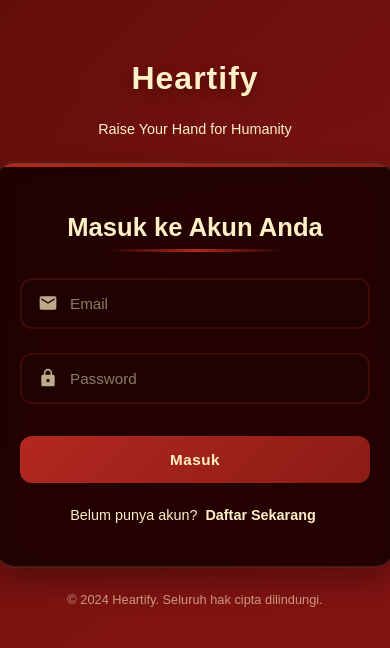
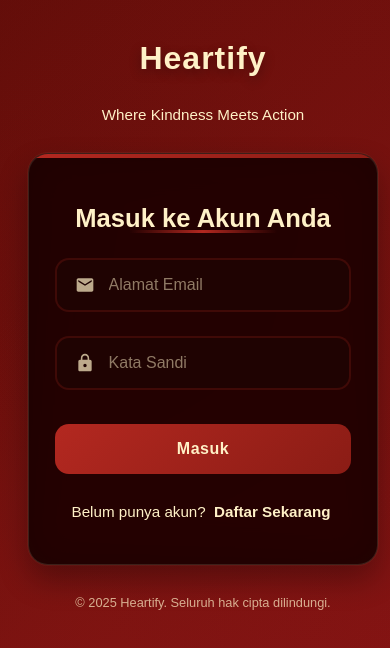
Before and after one commit to AdindaMuarriva/Heartify, a Next.js app: page /login in a window 390 px wide. Shown: the top 648 px of the page. Built offline with nearby package versions, Linux system fonts and the light colour scheme.

Commit message:
fix: css login

```diff
--- a/app/login/login.css
+++ b/app/login/login.css
@@ -343,6 +343,16 @@
   transform: translateY(-2px);
 }
 
+.login-container {
+  width: 100%;
+  max-width: 480px;
+  margin: 0 auto;
+  display: flex;
+  flex-direction: column;
+  align-items: center;
+  z-index: 1;
+}
+
 /* Animations */
 @keyframes fadeIn {
   from { opacity: 0; }
@@ -360,33 +370,49 @@
   }
 }
 
-/* RESPONSIVE DESIGN - MOBILE FIRST */
+/* RESPONSIVE DESIGN */
 @media (max-width: 480px) {
   .login-scope-wrapper {
-    padding: 25px 20px;
+    padding: 25px 16px; /* 16px untuk kiri-kanan, lebih dari 20px */
     justify-content: flex-start;
-    padding-top: 60px; /* Ample top space */
+    padding-top: 40px; /* Lebih reasonable */
     min-height: 100vh;
+    box-sizing: border-box;
+  }
+
+    .login-container {
+    max-width: 100%;
+    padding: 0 8px; /* Memberikan breathing room */
+  }
+
+  .register-link {
+    text-align: center;
+    padding: 0 10px;
   }
 
   .login-header {
-    margin-bottom: 25px;
+    margin-bottom: 30px;
+    padding: 0 10px; /* Tambah padding kiri-kanan */
   }
 
   .login-logo {
     font-size: 2rem;
-    margin-bottom: 6px;
+    margin-bottom: 8px;
   }
 
   .login-subtitle {
     font-size: 0.9rem;
+    padding: 0 5px;
   }
 
   .login-scope-wrapper .auth-card {
-    padding: 1.8rem 1.5rem;
+    padding: 1.8rem 1.6rem; /* Lebih dari 1.5rem */
     border-radius: 20px;
     max-width: 100%;
+    width: calc(100% - 8px); /* Sedikit lebih kecil dari container */
+    margin: 0 auto;
     margin-top: 0;
+    box-sizing: border-box;
     box-shadow:
       0 15px 30px rgba(0, 0, 0, 0.3),
       0 0 0 1px rgba(255, 241, 199, 0.05),
@@ -401,6 +427,58 @@
     font-size: 1.6rem;
     margin-bottom: 1.6rem;
     padding-bottom: 10px;
+    padding: 0 5px; /* Tambah padding untuk text */
+  }
+
+  .login-scope-wrapper input {
+    padding: 16px 18px; /* Sedikit lebih besar */
+    padding-left: 52px; /* Lebih dari 48px */
+    font-size: 1rem;
+    border-radius: 14px; /* Lebih rounded */
+  }
+
+  .input-group::before {
+    left: 20px; /* Geser icon sedikit ke kanan */
+  }
+
+  .login-scope-wrapper button {
+    padding: 16px;
+    font-size: 1rem;
+    margin-top: 10px;
+    border-radius: 14px; /* Match input */
+  }
+
+  .login-scope-wrapper p {
+    font-size: 0.95rem;
+    margin-top: 1.8rem;
+    padding: 0 5px;
+  }
+
+  .login-footer {
+    margin-top: 30px;
+    font-size: 0.8rem;
+    padding: 0 15px;
+    text-align: center;
+    color: rgba(255, 241, 199, 0.7);
+  }
+
+  .popup-card {
+    padding: 24px 20px;
+    max-width: 85%; /* Lebih kecil dari 90% */
+    margin: 0 20px;
+  }
+}
+
+/* Untuk HP sangat kecil (iPhone SE dkk) */
+@media (max-width: 375px) {
+  .login-scope-wrapper {
+    padding: 20px 14px;
+    padding-top: 30px;
+  }
+
+  .login-scope-wrapper .auth-card {
+    padding: 1.6rem 1.4rem;
+    border-radius: 18px;
   }
 
   .login-scope-wrapper input {
@@ -411,23 +489,14 @@
 
   .login-scope-wrapper button {
     padding: 15px;
-    font-size: 0.95rem;
-    margin-top: 8px;
   }
 
-  .login-scope-wrapper p {
-    font-size: 0.9rem;
-    margin-top: 1.5rem;
+  .login-logo {
+    font-size: 1.8rem;
   }
 
-  .login-footer {
-    margin-top: 25px;
-    font-size: 0.8rem;
-  }
-
-  .popup-card {
-    padding: 24px;
-    max-width: 90%;
+  .login-scope-wrapper h2 {
+    font-size: 1.5rem;
   }
 }
 
@@ -435,12 +504,13 @@
 @media (min-width: 481px) and (max-width: 768px) {
   .login-scope-wrapper {
     padding: 40px 30px;
-    padding-top: 80px;
+    padding-top: 60px;
   }
 
   .login-scope-wrapper .auth-card {
     max-width: 420px;
     padding: 2.2rem 2rem;
+    margin: 0 auto;
   }
 
   .login-logo {
@@ -452,12 +522,13 @@
 @media (min-width: 769px) {
   .login-scope-wrapper {
     padding: 40px;
-    padding-top: 60px;
+    padding-top: 50px;
   }
 
   .login-scope-wrapper .auth-card {
     max-width: 420px;
     padding: 2.5rem 2.2rem;
+    margin: 0 auto;
   }
 
   .login-header {
--- a/app/login/page.tsx
+++ b/app/login/page.tsx
@@ -54,11 +54,12 @@ export default function Login() {
   };
 
   return (
-    <div className="login-scope-wrapper">
+  <div className="login-scope-wrapper">
+    <div className="login-container">
       {/* HEADER/LOGO SECTION */}
       <div className="login-header">
         <div className="login-logo">Heartify</div>
-        <p className="login-subtitle">Raise Your Hand for Humanity</p>
+        <p className="login-subtitle">Where Kindness Meets Action</p>
       </div>
 
       {/* LOGIN CARD */}
@@ -69,7 +70,7 @@ export default function Login() {
           <div className="input-group">
             <input
               type="email"
-              placeholder="Email"
+              placeholder="Alamat Email"
               value={email}
               onChange={(event) => setEmail(event.target.value)}
               required
@@ -80,7 +81,7 @@ export default function Login() {
           <div className="input-group">
             <input
               type="password"
-              placeholder="Password"
+              placeholder="Kata Sandi"
               value={password}
               onChange={(event) => setPassword(event.target.value)}
               required
@@ -93,14 +94,14 @@ export default function Login() {
           </button>
         </form>
 
-        <p>
+        <p className="register-link">
           Belum punya akun? <Link href="/register">Daftar Sekarang</Link>
         </p>
       </div>
 
       {/* FOOTER INFO */}
       <div className="login-footer">
-        © 2024 Heartify. Seluruh hak cipta dilindungi.
+        © 2025 Heartify. Seluruh hak cipta dilindungi.
       </div>
 
       {/* POPUP */}
@@ -113,5 +114,6 @@ export default function Login() {
         </div>
       )}
     </div>
-  );
+  </div>
+);
 }
```
